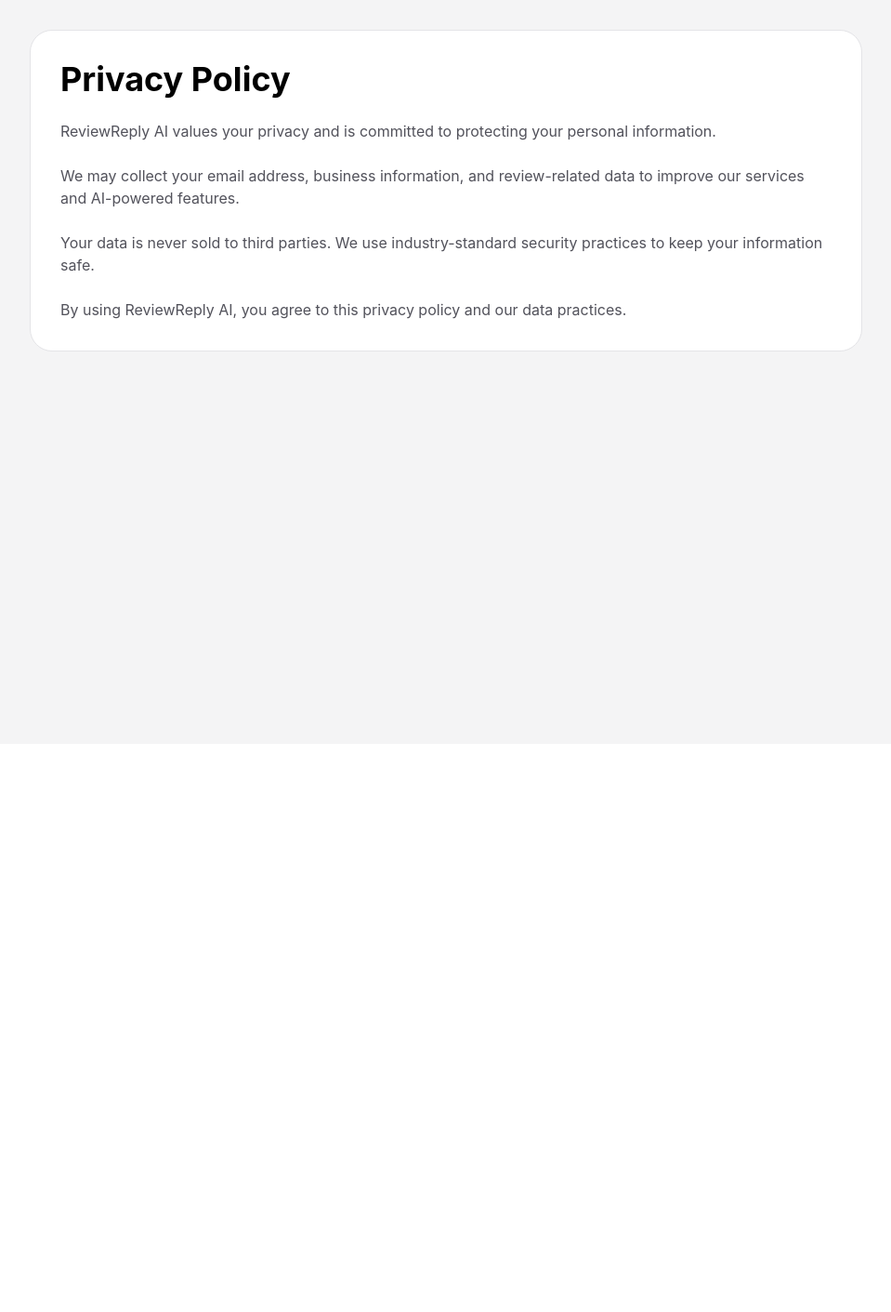
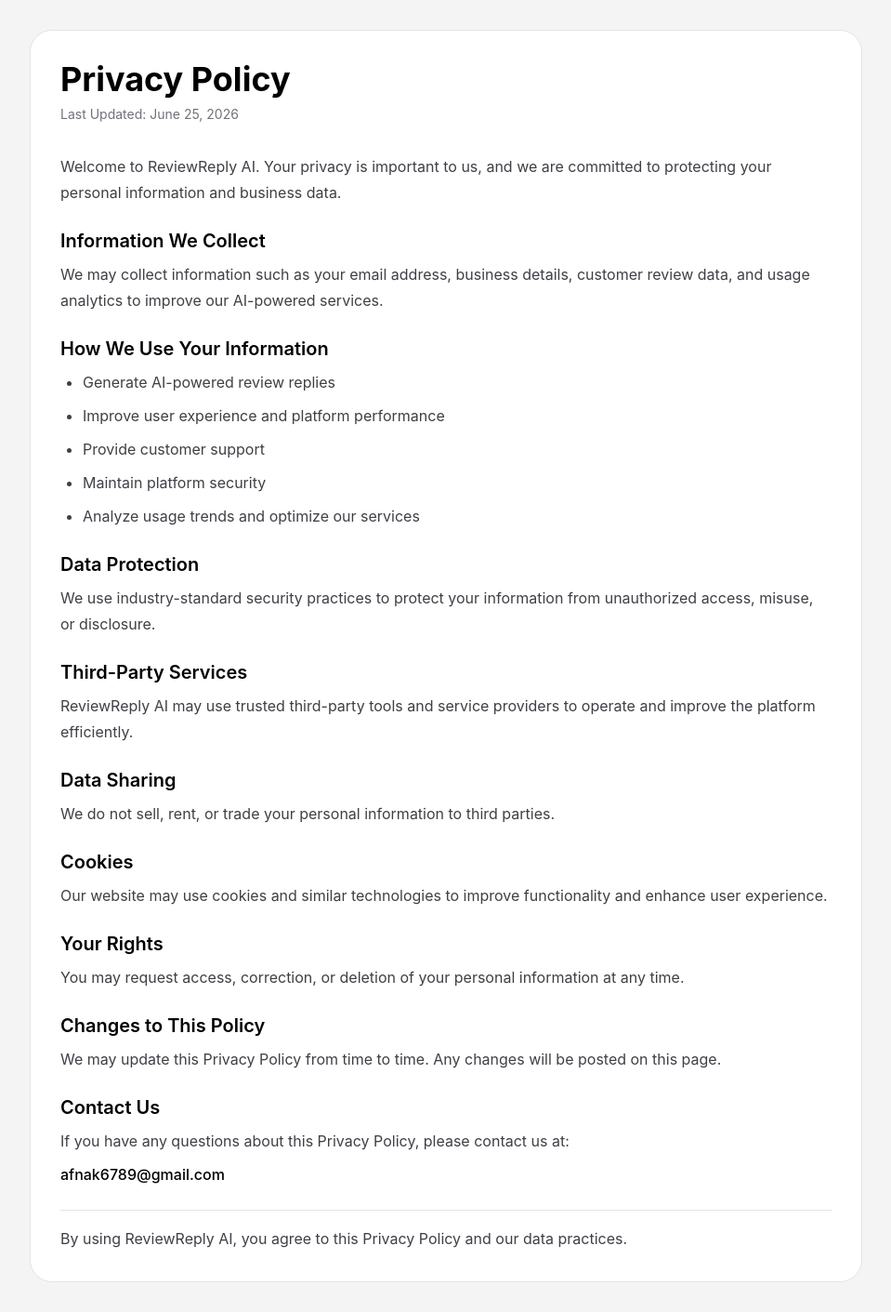
Before and after one commit to afnankhan123456/reviewreply-ai, a Next.js app: page /legal/privacy-policy in a window 1280 px wide. Shown: the whole page at 93% size, without its empty margins (160-1119 px from the left). Before the commit the page ends 800 px from the top, so only its background shows below. Built offline with nearby package versions, Linux system fonts and the light colour scheme.

Commit message:
Update page.tsx

```diff
--- a/app/legal/privacy-policy/page.tsx
+++ b/app/legal/privacy-policy/page.tsx
@@ -4,26 +4,120 @@ export default function PrivacyPolicyPage() {
 
       <div className="max-w-4xl mx-auto bg-white dark:bg-zinc-900 border border-zinc-200 dark:border-zinc-800 rounded-3xl p-8">
 
-        <h1 className="text-4xl font-bold mb-6">
+        <h1 className="text-4xl font-bold mb-2">
           Privacy Policy
         </h1>
 
-        <div className="space-y-6 text-zinc-600 dark:text-zinc-400">
+        <p className="text-sm text-zinc-500 dark:text-zinc-400 mb-8">
+          Last Updated: June 25, 2026
+        </p>
+
+        <div className="space-y-6 text-zinc-700 dark:text-zinc-300 leading-7">
 
           <p>
-            ReviewReply AI values your privacy and is committed to protecting your personal information.
+            Welcome to ReviewReply AI. Your privacy is important to us, and we are committed to protecting your personal information and business data.
           </p>
 
-          <p>
-            We may collect your email address, business information, and review-related data to improve our services and AI-powered features.
-          </p>
+          <div>
+            <h2 className="text-xl font-semibold mb-2 text-black dark:text-white">
+              Information We Collect
+            </h2>
 
-          <p>
-            Your data is never sold to third parties. We use industry-standard security practices to keep your information safe.
-          </p>
+            <p>
+              We may collect information such as your email address, business details, customer review data, and usage analytics to improve our AI-powered services.
+            </p>
+          </div>
 
-          <p>
-            By using ReviewReply AI, you agree to this privacy policy and our data practices.
+          <div>
+            <h2 className="text-xl font-semibold mb-2 text-black dark:text-white">
+              How We Use Your Information
+            </h2>
+
+            <ul className="list-disc pl-6 space-y-2">
+              <li>Generate AI-powered review replies</li>
+              <li>Improve user experience and platform performance</li>
+              <li>Provide customer support</li>
+              <li>Maintain platform security</li>
+              <li>Analyze usage trends and optimize our services</li>
+            </ul>
+          </div>
+
+          <div>
+            <h2 className="text-xl font-semibold mb-2 text-black dark:text-white">
+              Data Protection
+            </h2>
+
+            <p>
+              We use industry-standard security practices to protect your information from unauthorized access, misuse, or disclosure.
+            </p>
+          </div>
+
+          <div>
+            <h2 className="text-xl font-semibold mb-2 text-black dark:text-white">
+              Third-Party Services
+            </h2>
+
+            <p>
+              ReviewReply AI may use trusted third-party tools and service providers to operate and improve the platform efficiently.
+            </p>
+          </div>
+
+          <div>
+            <h2 className="text-xl font-semibold mb-2 text-black dark:text-white">
+              Data Sharing
+            </h2>
+
+            <p>
+              We do not sell, rent, or trade your personal information to third parties.
+            </p>
+          </div>
+
+          <div>
+            <h2 className="text-xl font-semibold mb-2 text-black dark:text-white">
+              Cookies
+            </h2>
+
+            <p>
+              Our website may use cookies and similar technologies to improve functionality and enhance user experience.
+            </p>
+          </div>
+
+          <div>
+            <h2 className="text-xl font-semibold mb-2 text-black dark:text-white">
+              Your Rights
+            </h2>
+
+            <p>
+              You may request access, correction, or deletion of your personal information at any time.
+            </p>
+          </div>
+
+          <div>
+            <h2 className="text-xl font-semibold mb-2 text-black dark:text-white">
+              Changes to This Policy
+            </h2>
+
+            <p>
+              We may update this Privacy Policy from time to time. Any changes will be posted on this page.
+            </p>
+          </div>
+
+          <div>
+            <h2 className="text-xl font-semibold mb-2 text-black dark:text-white">
+              Contact Us
+            </h2>
+
+            <p>
+              If you have any questions about this Privacy Policy, please contact us at:
+            </p>
+
+            <p className="mt-2 font-medium text-black dark:text-white">
+              afnak6789@gmail.com
+            </p>
+          </div>
+
+          <p className="pt-4 border-t border-zinc-200 dark:border-zinc-800">
+            By using ReviewReply AI, you agree to this Privacy Policy and our data practices.
           </p>
 
         </div>
```
